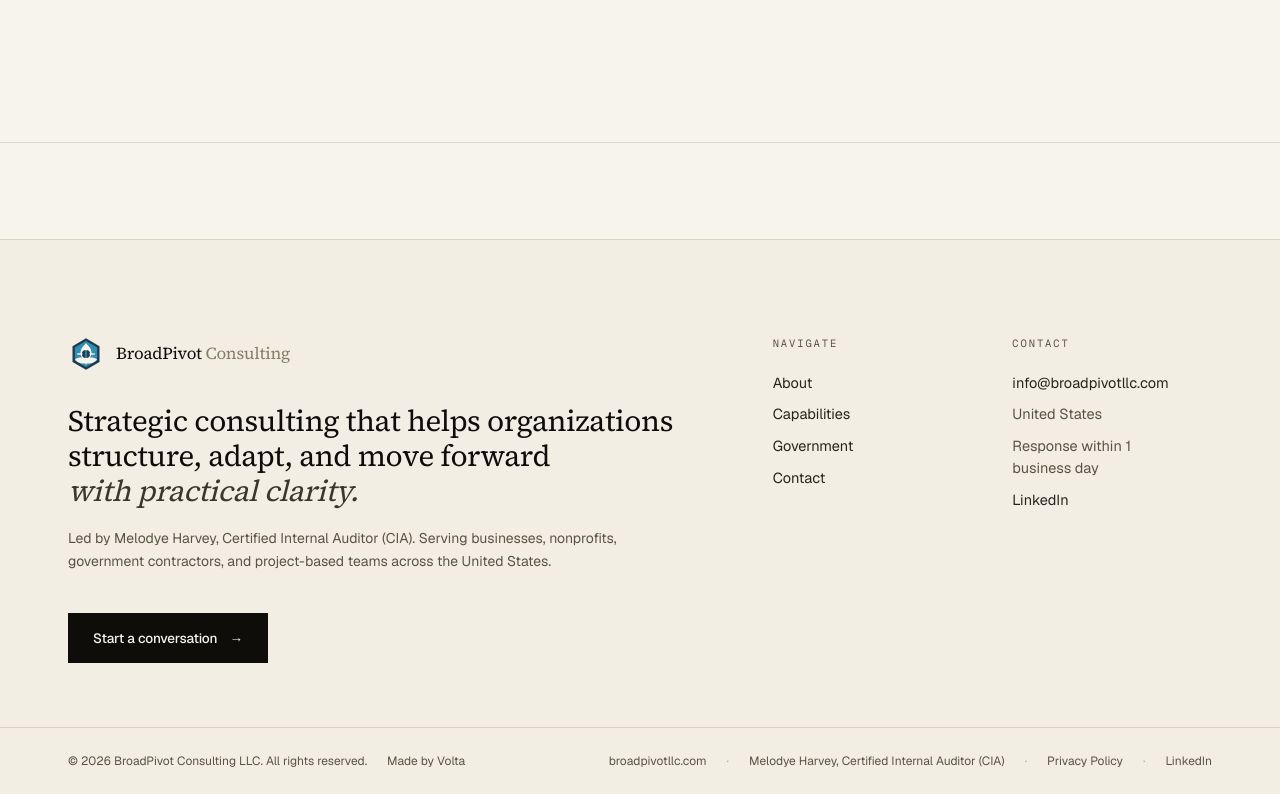
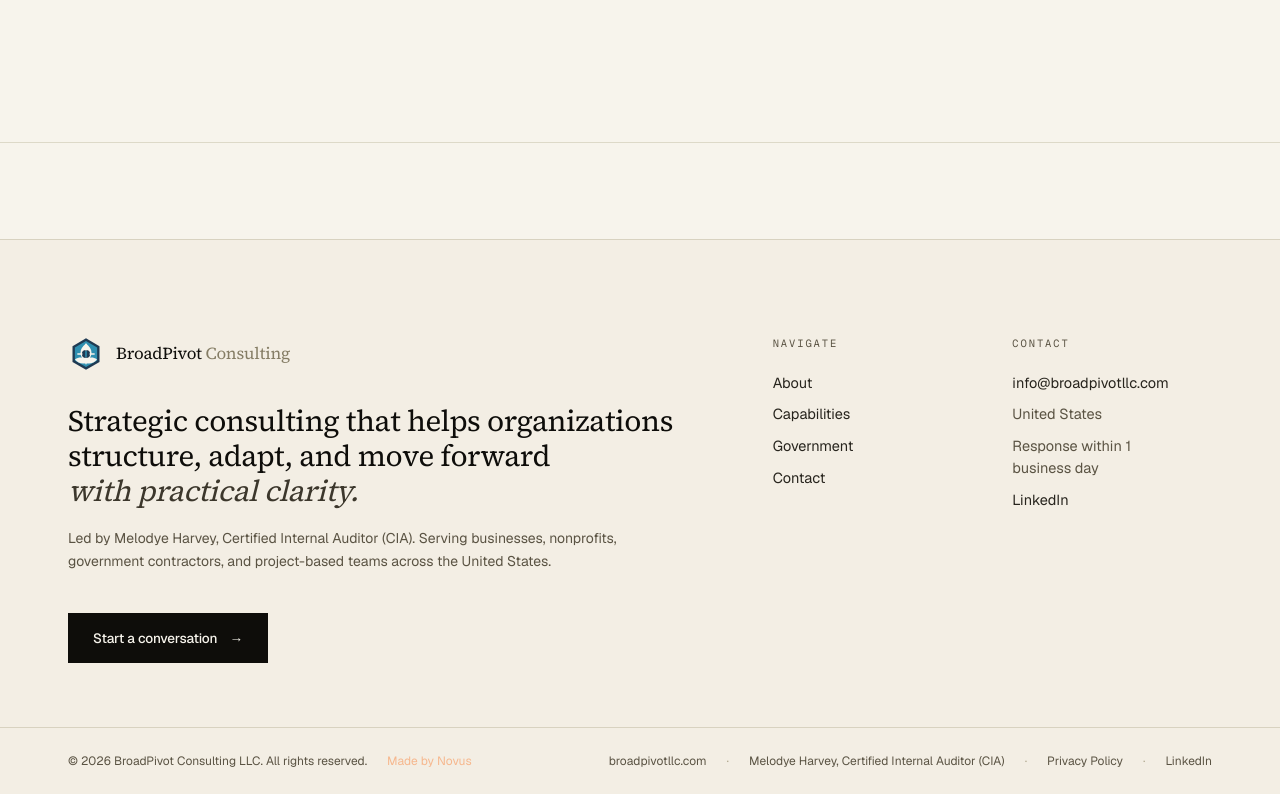
Before and after one commit to Volta-NYC/broadpivot-consulting-llc, a Next.js app: page / in a window 1280 px wide. Shown: the part 5171-5965 px from the top of the page. Built offline with nearby package versions, Linux system fonts and the light colour scheme.

Commit message:
fix(footer): add credit to novus

```diff
--- a/src/components/Footer.tsx
+++ b/src/components/Footer.tsx
@@ -84,13 +84,13 @@ export default function Footer() {
           <div className="flex flex-wrap items-center gap-x-5 gap-y-2">
             <span>© {new Date().getFullYear()} BroadPivot Consulting LLC. All rights reserved.</span>
             <a
-              href={site.voltaUrl}
+              href="https://www.novusnyc.org/"
               target="_blank"
               rel="noreferrer"
-              className="hover:text-ink-900"
+              className="text-[#F6B78D] hover:text-[#F6B78D]"
               style={{ transition: "color 200ms var(--ease-drawer)" }}
             >
-              Made by Volta
+              Made by Novus
             </a>
           </div>
           <div className="flex items-center gap-5">
```
